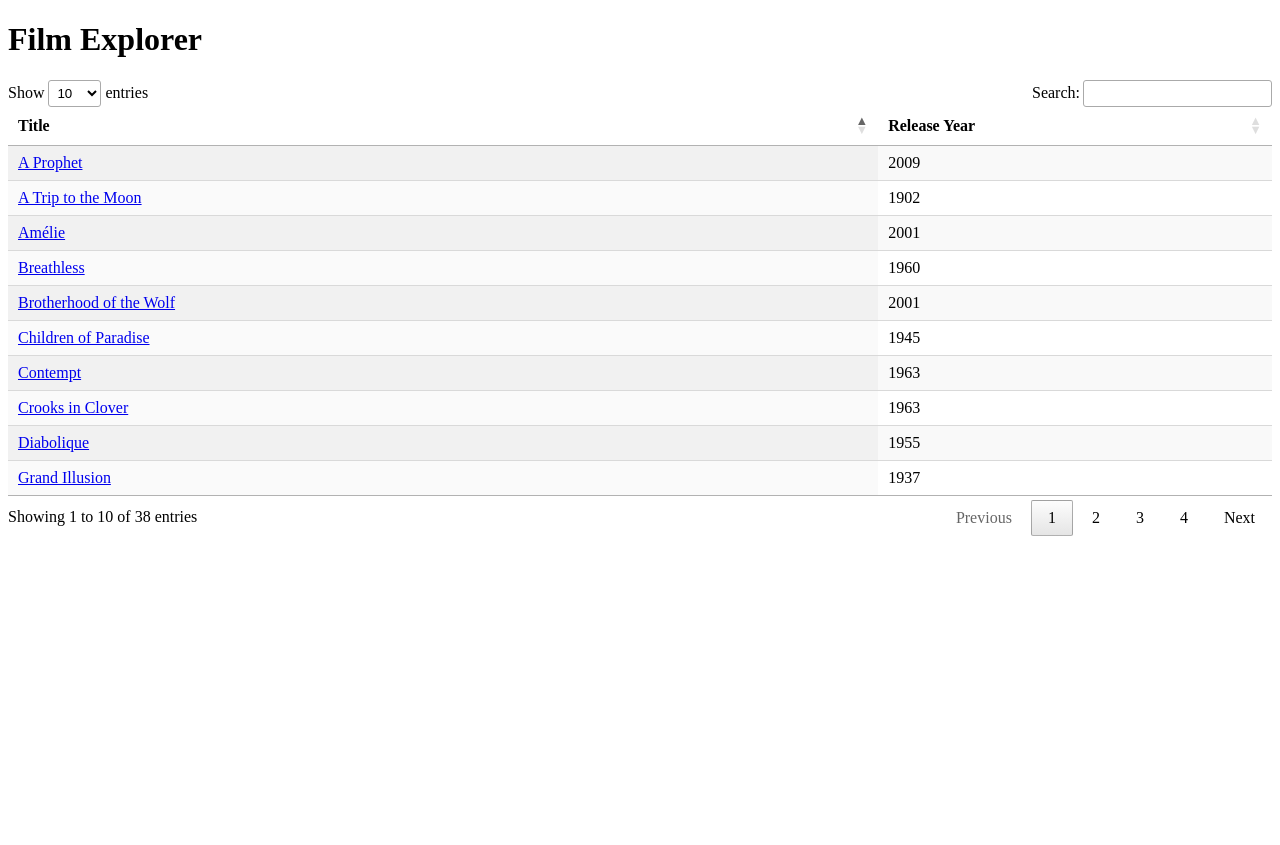
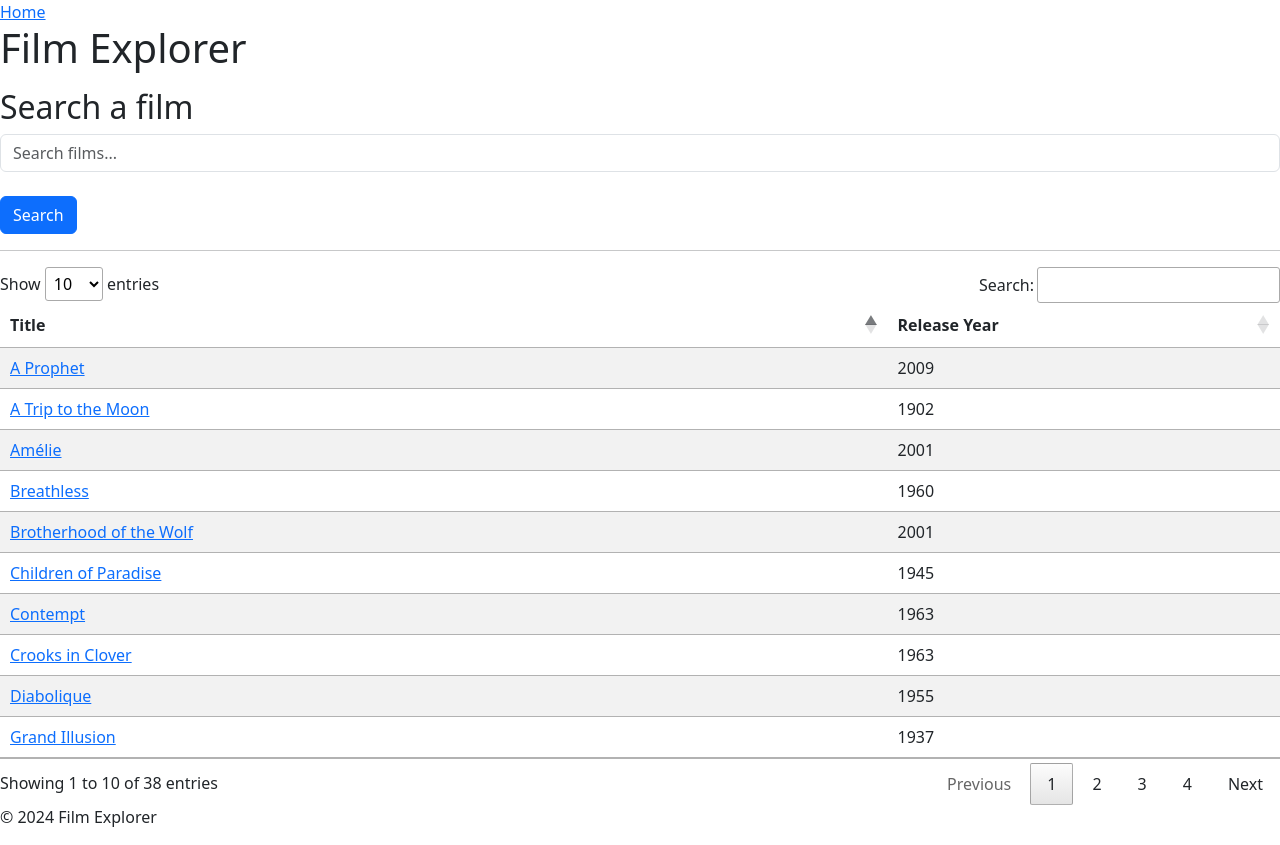
Before and after one commit to said-amroun/Projet-Data-Film-Explorer, a Django app: page /films06/ in a window 1280 px wide. Before the commit the page ends 536 px from the top, so only its background shows below. Run offline with Django 5.2, Linux system fonts and the light colour scheme; data comes from the database, SQL or seed files in the repository; both versions use the stored data as it was after the commit; some libraries are stand-ins or nearby versions.

Commit message:
ajout de l'option search et un peu de visuel

```diff
--- a/filmexplorer/settings.py
+++ b/filmexplorer/settings.py
@@ -120,3 +120,4 @@ USE_TZ = True
 STATIC_URL = 'films/static/'
 STATIC_URL = '/static/'
 STATIC_ROOT = os.path.join(BASE_DIR, 'staticfiles')
+LOGIN_URL = '/login/'
--- a/filmexplorer/urls.py
+++ b/filmexplorer/urls.py
@@ -44,6 +44,10 @@ urlpatterns = [
     path(
     'film_detail03/<slug:slug>/',
     views.film_detail03,
-    name='film_detail03'
-),
+    name='film_detail03'),
+
+    path(
+    'search/',
+    views.film_search,
+    name='film_search'),
 ]
--- a/films/models.py
+++ b/films/models.py
@@ -34,3 +34,28 @@ class Film2(models.Model):
     def save(self, *args, **kwargs):
         self.slug = slugify(self.title)
         super().save(*args, **kwargs)
+
+from django.core.validators import MinValueValidator, MaxValueValidator
+
+class Review(models.Model):
+    film = models.ForeignKey(
+        Film2,
+        on_delete=models.CASCADE,
+        related_name='reviews'
+    )
+
+    user = models.ForeignKey(User, on_delete=models.CASCADE)
+
+    comment = models.TextField()
+
+    rating = models.IntegerField(
+        validators=[
+            MinValueValidator(1),
+            MaxValueValidator(5)
+        ]
+    )
+
+    created_at = models.DateTimeField(auto_now_add=True)
+
+    def __str__(self):
+        return f"{self.user.username} - {self.film.title} ({self.rating}/5)"
--- a/films/templates/base.html
+++ b/films/templates/base.html
@@ -8,6 +8,9 @@
     <link rel="stylesheet" href="{% static 'css/style.css' %}">
 
     {% block extra_head %}{% endblock %}
+    <link
+href="https://cdn.jsdelivr.net/npm/bootstrap@5.3.0/dist/css/bootstrap.min.css"
+rel="stylesheet">
 </head>
 <body>
 
--- a/films/templates/films05_list.html
+++ b/films/templates/films05_list.html
@@ -1,52 +1,108 @@
-<!DOCTYPE html>
-<html>
-<head>
-    <meta charset="UTF-8">
-    <title>Film Explorer - DataTable</title>
+{% extends 'base.html' %}
 
-    <!-- jQuery -->
-    <script src="https://code.jquery.com/jquery-3.6.0.min.js"></script>
+{% block content %}
 
-    <!-- DataTables CSS -->
-    <link rel="stylesheet" href="https://cdn.datatables.net/1.11.3/css/jquery.dataTables.css">
+<h1 class="mb-3">Film Explorer</h1>
 
-    <!-- DataTables JS -->
-    <script src="https://cdn.datatables.net/1.11.3/js/jquery.dataTables.js"></script>
-</head>
-<body>
+<h2>Search a film</h2>
 
-<h1>Film Explorer</h1>
+<form method="get" action="{% url 'film_search' %}" class="mb-3">
 
-<table id="filmTable" class="display">
+    <input
+        class="form-control"
+        type="text"
+        name="q"
+        placeholder="Search films..."
+        value="{{ query|default:'' }}"
+    >
+
+    <br>
+
+    <button class="btn btn-primary" type="submit">
+
+        Search
+
+    </button>
+
+</form>
+
+<hr>
+
+<table id="filmTable" class="table table-striped">
+
     <thead>
+
         <tr>
+
             <th>Title</th>
+
             <th>Release Year</th>
+
         </tr>
+
     </thead>
+
     <tbody>
+
         {% for film in films %}
+
         <tr>
+
             <td>
+
                 <a href="{% url 'film_detail_slug' slug=film.slug %}">
+
                     {{ film.title }}
+
                 </a>
+
             </td>
-            <td>{{ film.release_year }}</td>
+
+            <td>
+
+                {{ film.release_year }}
+
+            </td>
+
         </tr>
+
         {% empty %}
+
         <tr>
-            <td colspan="2">No films available</td>
+
+            <td colspan="2">
+
+                No films available
+
+            </td>
+
         </tr>
+
         {% endfor %}
+
     </tbody>
+
 </table>
 
+<!-- jQuery -->
+
+<script src="https://code.jquery.com/jquery-3.6.0.min.js"></script>
+
+<!-- DataTables -->
+
+<link rel="stylesheet"
+href="https://cdn.datatables.net/1.11.3/css/jquery.dataTables.css">
+
+<script src="https://cdn.datatables.net/1.11.3/js/jquery.dataTables.js"></script>
+
 <script>
-    $(document).ready(function () {
-        $('#filmTable').DataTable();
-    });
+
+$(document).ready(function () {
+
+$('#filmTable').DataTable();
+
+});
+
 </script>
 
-</body>
-</html>
+{% endblock %}
--- a/films/views.py
+++ b/films/views.py
@@ -68,16 +68,78 @@ def films07_view(request):
     else:
         return render(request, 'films07_anonymous.html')
 
+from .forms import ReviewForm
+
 @login_required
 def film_detail03(request, slug):
+
     film = get_object_or_404(Film2, slug=slug)
 
+    reviews = film.reviews.all()
+
     if request.method == 'POST':
-        if request.user in film.viewed_by.all():
-            film.viewed_by.remove(request.user)
-        else:
-            film.viewed_by.add(request.user)
 
-        return redirect('film_detail03', slug=slug)
+        if 'toggle_viewed' in request.POST:
 
-    return render(request, 'film_detail03.html', {'film': film})
+            if request.user in film.viewed_by.all():
+                film.viewed_by.remove(request.user)
+
+            else:
+                film.viewed_by.add(request.user)
+
+            return redirect('film_detail03', slug=slug)
+
+        review_form = ReviewForm(request.POST)
+
+        if review_form.is_valid():
+
+            review = review_form.save(commit=False)
+
+            review.film = film
+            review.user = request.user
+
+            review.save()
+
+            return redirect('film_detail03', slug=slug)
+
+    else:
+        review_form = ReviewForm()
+
+    return render(
+
+        request,
+        "film_detail03.html",
+
+        {
+            "film": film,
+            "reviews": reviews,
+            "review_form": review_form
+        }
+    )
+
+def film_search(request):
+
+    query = request.GET.get('q')
+
+    if query:
+
+        films = Film2.objects.filter(title__icontains=query)
+
+    else:
+
+        films = Film2.objects.all()
+
+    return render(
+
+        request,
+
+        'films05_list.html',
+
+        {
+
+            "films": films,
+
+            "query": query
+
+        }
+    )
```
Also changed, not shown: films/forms.py (+13 -0 lines), films/templates/film_detail03.html (+72 -10 lines), db.sqlite3, films/migrations/0003_review.py (added).
